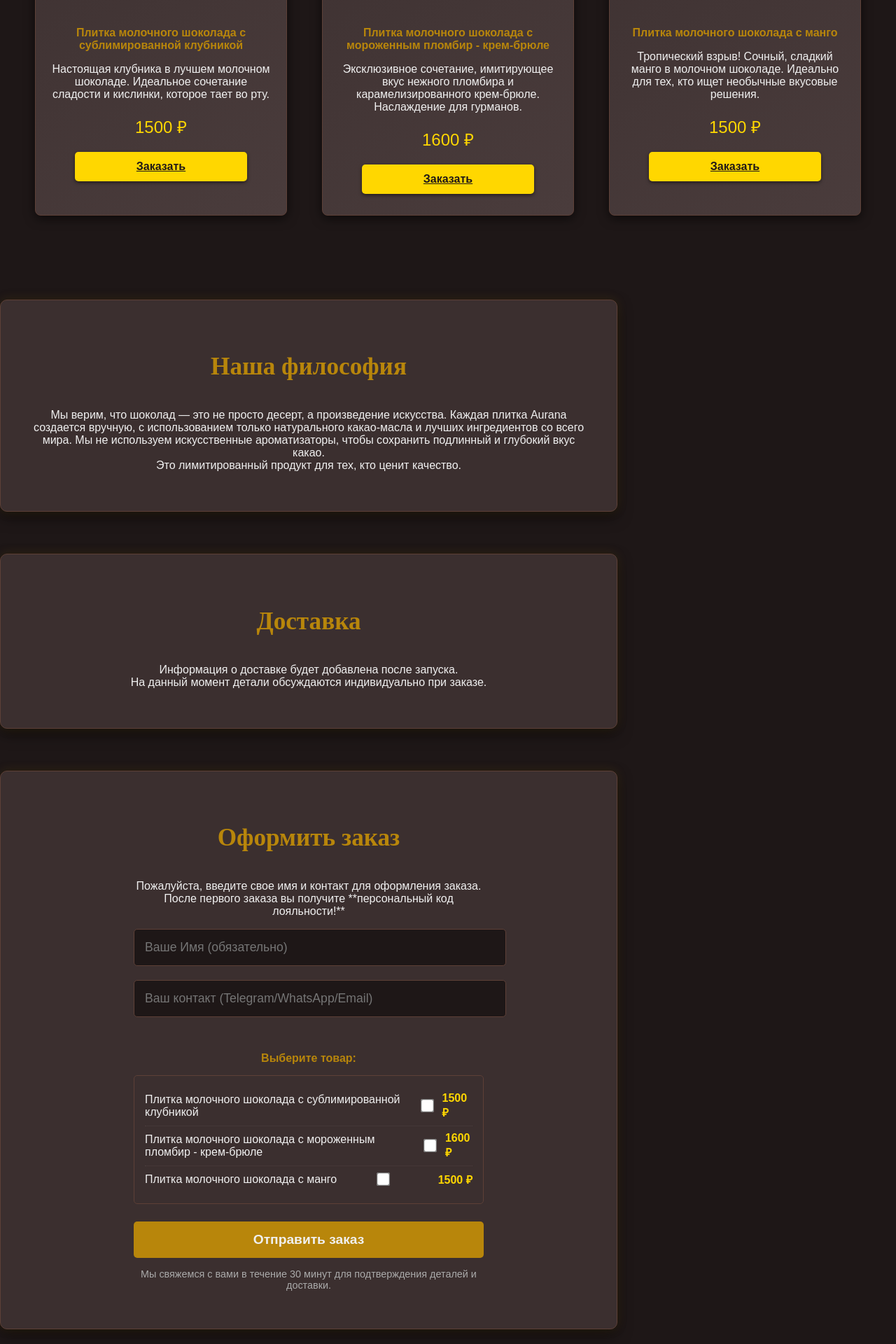
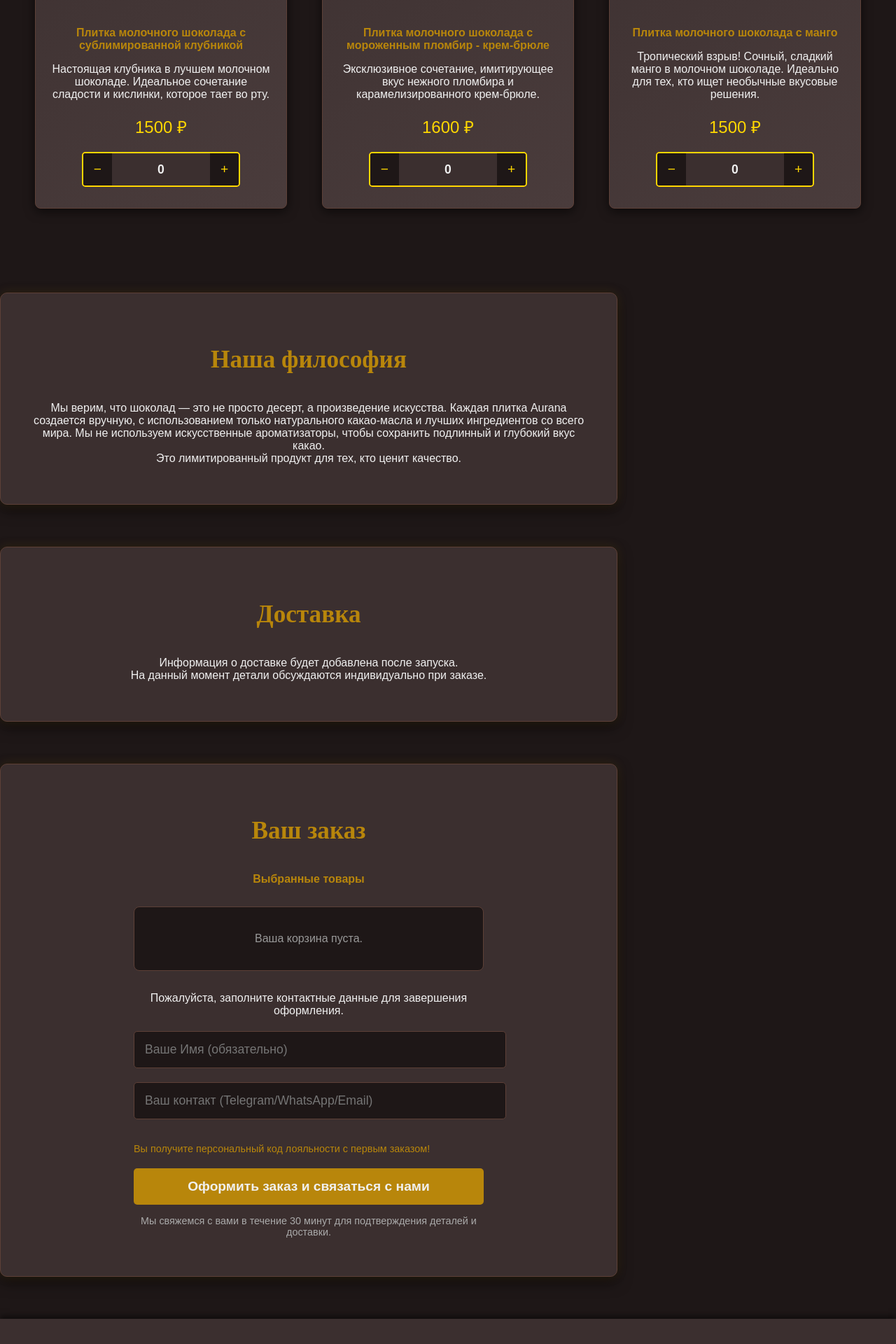
Before and after one commit to tsstish/aurana-chocolate-website, a Flask app: page / in a window 1280 px wide. Shown: the part 890-2810 px from the top of the page at 70% size. Run offline with Flask 3, Linux system fonts and the light colour scheme.

Commit message:
ФУНКЦИОНАЛ: Внедрение динамической мини-корзины с количеством

```diff
--- a/app.py
+++ b/app.py
@@ -1,6 +1,7 @@
 import sqlite3
 from flask import Flask, render_template, request, redirect, url_for, make_response
-import json # Новый импорт для работы с данными заказа
+import json
+import random # Для генерации более уникальных кодов
 
 app = Flask(__name__)
 DATABASE = 'customers.db'
@@ -13,11 +14,25 @@ def get_db():
 
 # Функция для получения списка всех продуктов (для передачи в шаблон)
 def get_products():
+    # Важно: ID и цены должны совпадать с теми, что используются в JS
     return [
         {"id": "A01", "name": "Плитка молочного шоколада с сублимированной клубникой", "price": 1500},
         {"id": "A02", "name": "Плитка молочного шоколада с мороженным пломбир - крем-брюле", "price": 1600},
         {"id": "A03", "name": "Плитка молочного шоколада с манго", "price": 1500},
     ]
+
+# Функция для генерации уникального кода
+def generate_unique_code(conn):
+    while True:
+        # Генерация 4-значного числа с ведущими нулями
+        number = random.randint(1000, 9999)
+        code = f"A{number:04d}"
+
+        # Проверка уникальности
+        exists = conn.execute('SELECT code FROM customers WHERE code = ?', (code,)).fetchone()
+        if not exists:
+            return code
+
 
 # Добавляем маршрут для обработки главной страницы
 @app.route('/')
@@ -55,30 +70,24 @@ def index():
                            is_registered=is_registered,
                            products=get_products())
 
-# Маршрут для обработки оформления заказа (включая регистрацию)
+# Маршрут для обработки оформления заказа
 @app.route('/place_order', methods=['POST'])
 def place_order():
     customer_code = request.cookies.get('customer_code')
     name = request.form.get('name')
-    contact = request.form.get('contact') # Новый поле для контакта (телефон/email)
-
-    # Сбор информации о заказе (список ID выбранных товаров)
-    order_items = [prod for prod, qty in request.form.items() if prod.startswith('product_') and qty == '1']
+    contact = request.form.get('contact')
+    order_details_json = request.form.get('order_details_json') # Получаем JSON-строку
 
     # Проверка обязательных полей
-    if not name or not contact or not order_items:
-        # В реальном приложении здесь будет сообщение об ошибке
-        return "Ошибка: Укажите имя, контакт и выберите хотя бы один товар.", 400
+    if not name or not contact or not order_details_json:
+        return "Ошибка: Некорректные данные заказа. Укажите имя, контакт и выберите товары.", 400
 
     conn = get_db()
 
-    # 1. Если код клиента не существует (новый клиент с Гугла)
+    # 1. Если код клиента не существует (новый клиент)
     if not customer_code:
-        # Генерируем новый код (предполагаем, что setup_database.py уже создал таблицу)
-        cursor = conn.execute('SELECT code FROM customers ORDER BY id DESC LIMIT 1').fetchone()
-        last_id = int(cursor[0][1:]) if cursor else 0
-        new_id = last_id + 1
-        customer_code = f"A{new_id:04d}"
+        # Генерируем новый уникальный код
+        customer_code = generate_unique_code(conn)
 
         # Добавляем нового анонимного клиента
         conn.execute(
@@ -86,33 +95,35 @@ def place_order():
             (customer_code, name, contact)
         )
     else:
-        # 2. Если код клиента существует (QR или повторный заказ)
+        # 2. Если код клиента существует
         # Обновляем имя и контакт (если они изменились) и ставим флаг регистрации
         conn.execute(
             'UPDATE customers SET name = ?, contact = ?, registered = 1, registration_date = COALESCE(registration_date, CURRENT_TIMESTAMP) WHERE code = ?',
             (name, contact, customer_code)
         )
 
-    # 3. Сохраняем информацию о заказе в отдельную таблицу (предполагаем, что она создана)
-    order_details = json.dumps(order_items) # Сохраняем список товаров как JSON
+    # 3. Сохраняем информацию о заказе
     conn.execute(
         'INSERT INTO orders (customer_code, order_details, status) VALUES (?, ?, ?)',
-        (customer_code, order_details, 'Новый')
+        (customer_code, order_details_json, 'Новый')
     )
     conn.commit()
     conn.close()
 
-    # 4. Создаем ответ и устанавливаем куки для нового клиента
+    # 4. Создаем ответ и устанавливаем куки (для нового клиента или обновления)
     resp = make_response(redirect(url_for('order_success', code=customer_code)))
     resp.set_cookie('customer_code', customer_code, max_age=30*24*60*60)
 
     return resp
 
-# Маршрут для страницы успешного заказа
+# Маршрут для страницы успешного заказа (success.html - не меняется)
 @app.route('/order_success')
 def order_success():
     code = request.args.get('code', 'AXXXXX')
-    return render_template('success.html', code=code)
+    # Добавляем очистку корзины в куках
+    resp = make_response(render_template('success.html', code=code))
+    resp.set_cookie('aurana_cart', '', expires=0) # Очищаем корзину в LocalStorage (через куки)
+    return resp
 
 
 # Маршрут для обработки сканирования QR-кода (установка куки)
--- a/templates/index.html
+++ b/templates/index.html
@@ -31,7 +31,11 @@
             width: 100%;
         }
 
-        /* Шапка сайта */
+        /* Шапка, Герой, О нас, Доставка - стили без изменений */
+        .header, .logo, .header nav a, .hero, .section, .section h3, .info-section, .products-section, .product-grid, .product-card {
+            /* Используем стили из предыдущего шага */
+        }
+
         .header {
             display: flex;
             justify-content: space-between;
@@ -201,23 +205,40 @@
             margin-bottom: 20px;
         }
 
-        /* Кнопка "Заказать" - узкая и по центру */
-        .buy-button {
-            display: block;
+        /* Динамический счетчик и кнопки "Купить" */
+        .quantity-control {
+            display: flex;
+            justify-content: center;
+            align-items: center;
+            margin: 0 auto 10px auto;
             width: 70%;
-            margin: 0 auto 10px auto;
-            padding: 12px;
-            background-color: var(--color-gold-light);
-            color: var(--color-text-dark);
             border-radius: 5px;
-            font-weight: bold;
-            transition: background-color 0.3s, transform 0.2s;
-            box-shadow: 0 2px 5px rgba(0, 0, 0, 0.5);
+            overflow: hidden;
+            border: 2px solid var(--color-gold-light);
         }
 
-        .buy-button:hover {
-            background-color: #e5c100;
-            transform: translateY(-1px);
+        .quantity-control button {
+            background-color: var(--color-dark-primary);
+            color: var(--color-gold-light);
+            border: none;
+            padding: 12px 15px;
+            font-size: 1.2em;
+            cursor: pointer;
+            transition: background-color 0.1s;
+        }
+
+        .quantity-control button:hover {
+            background-color: #2b2121;
+        }
+
+        .quantity-control span {
+            flex-grow: 1;
+            padding: 12px 0;
+            background-color: var(--color-dark-secondary);
+            color: var(--color-text-light);
+            font-weight: bold;
+            text-align: center;
+            font-size: 1.1em;
         }
 
         /* Стили для формы заказа */
@@ -255,15 +276,17 @@
             transform: translateY(-2px);
         }
 
-        .product-checkboxes {
+        /* Мини-корзина (Mini Cart) */
+        .mini-cart {
+            margin-top: 30px;
+            padding: 20px;
+            border: 1px solid var(--color-border);
+            border-radius: 8px;
             text-align: left;
-            margin-bottom: 25px;
-            border: 1px solid var(--color-border);
-            padding: 15px;
-            border-radius: 5px;
+            background-color: var(--color-dark-primary);
         }
 
-        .product-checkboxes label {
+        .cart-item {
             display: flex;
             justify-content: space-between;
             align-items: center;
@@ -271,21 +294,23 @@
             border-bottom: 1px dotted #4d3f3f;
         }
 
-        .product-checkboxes label:last-child {
+        .cart-item:last-child {
             border-bottom: none;
         }
 
-        .product-checkboxes input[type="checkbox"] {
-            transform: scale(1.5);
-            margin-right: 15px;
-            cursor: pointer;
+        .cart-summary {
+            font-size: 1.2em;
+            font-weight: bold;
+            color: var(--color-gold-light);
+            margin-top: 15px;
+            padding-top: 15px;
+            border-top: 2px solid var(--color-bronze);
         }
 
         .highlight {
             color: var(--color-gold-light);
             font-weight: bold;
         }
-
 
         /* Футер */
         .footer {
@@ -305,7 +330,7 @@
 
         /* Адаптивность для мобильных */
         @media (max-width: 768px) {
-            .buy-button {
+            .quantity-control {
                 width: 90%;
             }
         }
@@ -335,35 +360,28 @@
         <h3>Лимитированная коллекция</h3>
         <div class="product-grid">
 
+            {% for product in products %}
             <div class="product-card">
-                <img src="https://i.ibb.co/Fk1yDDw5/IMG-3903.jpg" alt="Молочный шоколад с клубникой">
+                <img src="{% if product.id == 'A01' %}https://i.ibb.co/Fk1yDDw5/IMG-3903.jpg{% elif product.id == 'A02' %}https://i.ibb.co/TsZmGLm/IMG-3902.jpg{% elif product.id == 'A03' %}https://i.ibb.co/Q7PPmcbt/IMG-3901.jpg{% endif %}" alt="{{ product.name }}">
                 <div class="product-info">
-                    <h4>Плитка молочного шоколада с сублимированной клубникой</h4>
-                    <p>Настоящая клубника в лучшем молочном шоколаде. Идеальное сочетание сладости и кислинки, которое тает во рту.</p>
-                    <div class="price">1500 ₽</div>
-                    <a href="#order" class="buy-button">Заказать</a>
+                    <h4 data-name="{{ product.name }}" data-id="{{ product.id }}">{{ product.name }}</h4>
+                    <p>
+                        {% if product.id == 'A01' %}Настоящая клубника в лучшем молочном шоколаде. Идеальное сочетание сладости и кислинки, которое тает во рту.
+                        {% elif product.id == 'A02' %}Эксклюзивное сочетание, имитирующее вкус нежного пломбира и карамелизированного крем-брюле.
+                        {% elif product.id == 'A03' %}Тропический взрыв! Сочный, сладкий манго в молочном шоколаде. Идеально для тех, кто ищет необычные вкусовые решения.
+                        {% endif %}
+                    </p>
+                    <div class="price" data-price="{{ product.price }}">{{ product.price }} ₽</div>
+
+                    <div class="quantity-control">
+                        <button onclick="updateCart('{{ product.id }}', -1, '{{ product.name }}', {{ product.price }})">−</button>
+                        <span id="qty_{{ product.id }}">0</span>
+                        <button onclick="updateCart('{{ product.id }}', 1, '{{ product.name }}', {{ product.price }})">+</button>
+                    </div>
                 </div>
             </div>
+            {% endfor %}
 
-            <div class="product-card">
-                <img src="https://i.ibb.co/TsZmGLm/IMG-3902.jpg" alt="Молочный шоколад пломбир крем-брюле">
-                <div class="product-info">
-                    <h4>Плитка молочного шоколада с мороженным пломбир - крем-брюле</h4>
-                    <p>Эксклюзивное сочетание, имитирующее вкус нежного пломбира и карамелизированного крем-брюле. Наслаждение для гурманов.</p>
-                    <div class="price">1600 ₽</div>
-                    <a href="#order" class="buy-button">Заказать</a>
-                </div>
-            </div>
-
-            <div class="product-card">
-                <img src="https://i.ibb.co/Q7PPmcbt/IMG-3901.jpg" alt="Молочный шоколад с манго">
-                <div class="product-info">
-                    <h4>Плитка молочного шоколада с манго</h4>
-                    <p>Тропический взрыв! Сочный, сладкий манго в молочном шоколаде. Идеально для тех, кто ищет необычные вкусовые решения.</p>
-                    <div class="price">1500 ₽</div>
-                    <a href="#order" class="buy-button">Заказать</a>
-                </div>
-            </div>
         </div>
     </section>
 
@@ -378,43 +396,37 @@
     </section>
 
     <section class="section info-section" id="order">
-        <h3>Оформить заказ</h3>
+        <h3>Ваш заказ</h3>
 
         <div class="order-form-container">
-            {% if customer_code %}
-                <p>
-                    <span style="font-size: 1.1em;">
-                        Ваш код лояльности: <span class="highlight">{{ customer_code }}</span>.
-                        {% if name %} Мы рады, <span class="highlight">{{ name }}</span>! {% endif %}
-                    </span>
-                    <br>
-                    Пожалуйста, подтвердите свои данные и выберите товар.
-                </p>
-                <input type="hidden" name="customer_code" value="{{ customer_code }}">
-            {% else %}
-                <p>
-                    Пожалуйста, введите свое имя и контакт для оформления заказа.
-                    <br>После первого заказа вы получите **персональный код лояльности!**
-                </p>
-            {% endif %}
+            <h4 style="color: var(--color-bronze); margin-bottom: 15px;">Выбранные товары</h4>
+            <div class="mini-cart" id="mini_cart_display">
+                <p style="text-align: center; color: #999;">Ваша корзина пуста.</p>
+            </div>
+
+            <p style="margin-top: 30px; margin-bottom: 20px;">
+                Пожалуйста, заполните контактные данные для завершения оформления.
+            </p>
 
             <form method="POST" action="{{ url_for('place_order') }}">
-                <input type="text" name="name" placeholder="Ваше Имя (обязательно)" value="{{ name if name else '' }}" class="order-input" required>
+
+                <input type="text" name="name" placeholder="Ваше Имя (обязательно)" value="{% if name %}{{ name }}{% endif %}" class="order-input" required>
                 <input type="text" name="contact" placeholder="Ваш контакт (Telegram/WhatsApp/Email)" class="order-input" required>
 
-                <h4 style="color: var(--color-bronze); margin-top: 30px; margin-bottom: 15px;">Выберите товар:</h4>
+                <input type="hidden" id="order_data_input" name="order_details_json" value="" required>
 
-                <div class="product-checkboxes">
-                    {% for product in products %}
-                        <label>
-                            <span>{{ product.name }}</span>
-                            <input type="checkbox" name="product_{{ product.id }}" value="1">
-                            <span class="highlight">{{ product.price }} ₽</span>
-                        </label>
-                    {% endfor %}
-                </div>
+                {% if customer_code %}
+                    <p style="text-align: left; font-size: 0.9em; margin-bottom: 20px;">
+                        Вы оформляете заказ как <span class="highlight">{{ customer_code }}</span>.
+                    </p>
+                {% else %}
+                    <p style="text-align: left; font-size: 0.9em; margin-bottom: 20px; color: var(--color-bronze);">
+                        Вы получите персональный код лояльности с первым заказом!
+                    </p>
+                {% endif %}
 
-                <button type="submit" class="order-submit-button">Отправить заказ</button>
+
+                <button type="submit" class="order-submit-button" id="submit_order_button" disabled>Оформить заказ и связаться с нами</button>
                 <p style="margin-top: 15px; font-size: 0.9em; color: #aaa;">
                     Мы свяжемся с вами в течение 30 минут для подтверждения деталей и доставки.
                 </p>
@@ -432,5 +444,111 @@
         <p class="customer-code-footer">Ваш личный код клиента: <span class="customer-code">{{ customer_code if customer_code else 'AXXXXX' }}</span></p>
     </footer>
 
+    <script>
+        // Корзина хранится в LocalStorage, чтобы не терять товары при навигации
+        let cart = JSON.parse(localStorage.getItem('aurana_cart')) || {};
+
+        // Функция обновления корзины
+        function updateCart(productId, change, productName, productPrice) {
+
+            // Получаем текущее количество
+            let currentQty = cart[productId] ? cart[productId].quantity : 0;
+            let newQty = currentQty + change;
+
+            // Ограничения: количество не может быть меньше 0
+            if (newQty < 0) {
+                newQty = 0;
+            }
+
+            // Обновляем данные в объекте cart
+            if (newQty > 0) {
+                cart[productId] = {
+                    quantity: newQty,
+                    name: productName,
+                    price: productPrice
+                };
+            } else {
+                delete cart[productId]; // Удаляем товар, если количество 0
+            }
+
+            // Обновляем LocalStorage
+            localStorage.setItem('aurana_cart', JSON.stringify(cart));
+
+            // Обновляем UI в карточке товара
+            const qtySpan = document.getElementById(`qty_${productId}`);
+            if (qtySpan) {
+                qtySpan.textContent = newQty;
+            }
+
+            // Обновляем мини-корзину и общую сумму
+            renderMiniCart();
+        }
+
+        // Функция отрисовки мини-корзины и обновления скрытого поля формы
+        function renderMiniCart() {
+            const cartDisplay = document.getElementById('mini_cart_display');
+            const orderDataInput = document.getElementById('order_data_input');
+            const submitButton = document.getElementById('submit_order_button');
+
+            let total = 0;
+            let itemsCount = 0;
+            let cartHtml = '';
+            let orderDetails = [];
+
+            for (const productId in cart) {
+                const item = cart[productId];
+                if (item.quantity > 0) {
+                    const itemTotal = item.quantity * item.price;
+                    total += itemTotal;
+                    itemsCount += item.quantity;
+
+                    // HTML для отображения в корзине
+                    cartHtml += `
+                        <div class="cart-item">
+                            <span>${item.name} x ${item.quantity}</span>
+                            <span class="highlight">${itemTotal} ₽</span>
+                        </div>
+                    `;
+
+                    // Данные для отправки на сервер (JSON-массив)
+                    orderDetails.push({
+                        id: productId,
+                        name: item.name,
+                        qty: item.quantity,
+                        price: item.price
+                    });
+                }
+            }
+
+            if (itemsCount > 0) {
+                // Выводим товары и итого
+                cartDisplay.innerHTML = cartHtml + `
+                    <div class="cart-summary">
+                        Итого: ${itemsCount} шт. <span style="float: right;">${total} ₽</span>
+                    </div>
+                `;
+                // Заполняем скрытое поле JSON-строкой
+                orderDataInput.value = JSON.stringify(orderDetails);
+                submitButton.disabled = false; // Включаем кнопку заказа
+            } else {
+                // Корзина пуста
+                cartDisplay.innerHTML = '<p style="text-align: center; color: #999;">Ваша корзина пуста.</p>';
+                orderDataInput.value = ''; // Очищаем поле
+                submitButton.disabled = true; // Отключаем кнопку заказа
+            }
+        }
+
+        // Инициализация при загрузке страницы
+        window.onload = function() {
+            // При загрузке страницы обновляем UI карточек на основе LocalStorage
+            for (const productId in cart) {
+                const qtySpan = document.getElementById(`qty_${productId}`);
+                if (qtySpan) {
+                    qtySpan.textContent = cart[productId].quantity;
+                }
+            }
+            renderMiniCart(); // Отрисовываем корзину
+        }
+    </script>
 </body>
 </html>
--- a/templates/success.html
+++ b/templates/success.html
@@ -62,5 +62,9 @@
 
         <a href="/" class="back-button">Вернуться на главную</a>
     </div>
+    <script>
+    // Очищаем корзину в LocalStorage после успешного заказа
+    localStorage.removeItem('aurana_cart');
+</script>
 </body>
 </html>
```
